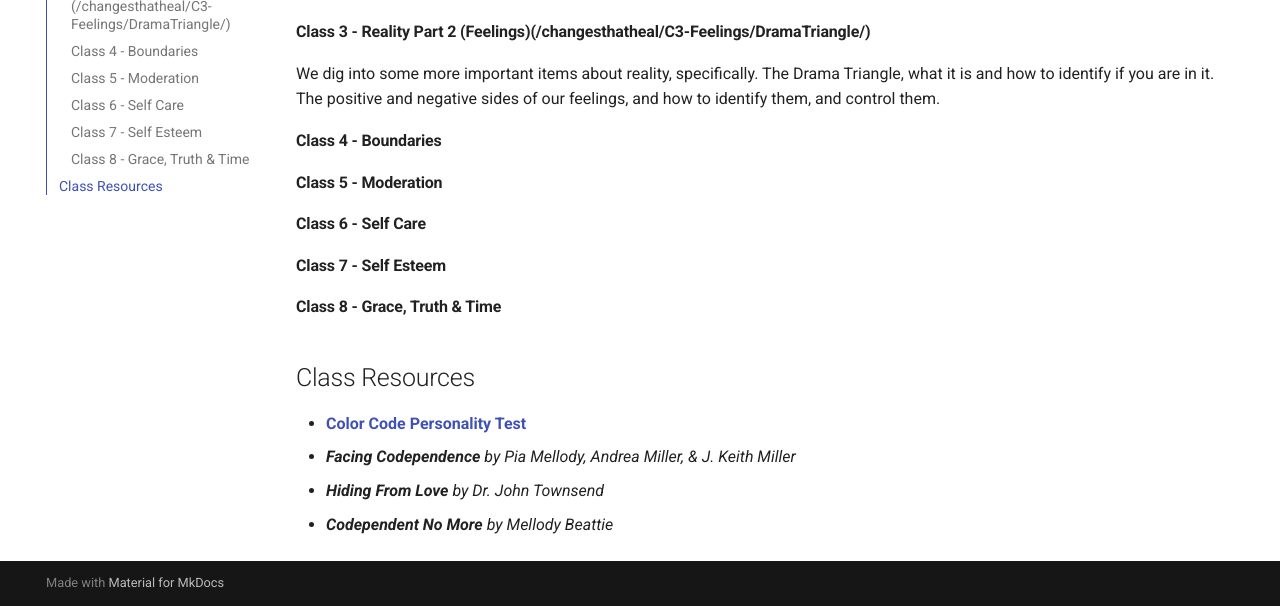
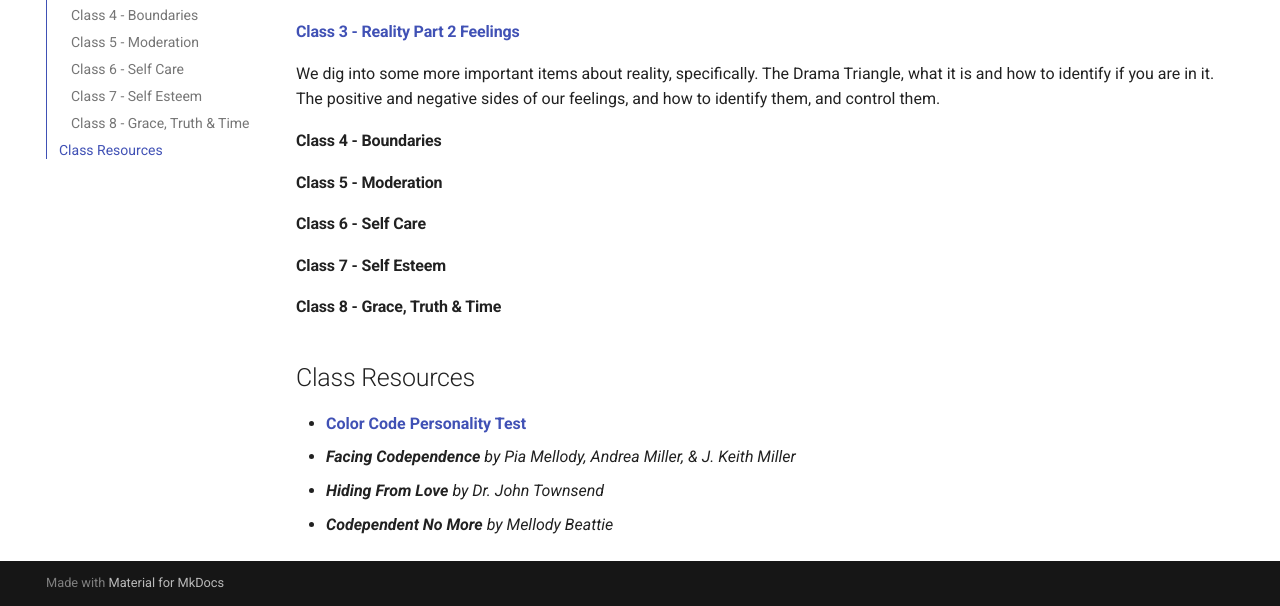
Before and after one commit to dgrothman/changesthatheal, an MkDocs documentation site: the page built from docs/index.md, in a window 1280 px wide and 900 px high, scrolled down 602 px, cut to the strip 294-900 px from the top of the window. Built offline with MkDocs 1.6.1 and Material for MkDocs 9.7.7, drawn with Linux system fonts in a browser that asks for light colours; some of the changed text lies outside the part shown.

Commit message:
fix class 3 link

```diff
--- a/docs/index.md
+++ b/docs/index.md
@@ -18,7 +18,7 @@ We help define what your reality is made up of and why it is so important as to
 to try and change another person's reality, or let them control our reality.
 
 <iframe src="https://anchor.fm/dgrothman/embed/episodes/CTH---Fall-2021---Class-2---Reality-e18g2i5" height="102px" width="400px" frameborder="0" scrolling="no"></iframe>
-#### Class 3 - Reality Part 2 (Feelings)(/changesthatheal/C3-Feelings/DramaTriangle/)
+#### [Class 3 - Reality Part 2 Feelings](/changesthatheal/C3-Feelings/ShameBasedDistortedThinking/)
 We dig into some more important items about reality, specifically. The Drama Triangle, what it is and how to
 identify if you are in it. The positive and negative sides of our feelings, and how to identify them, and control them.
 #### Class 4 - Boundaries
```
Also changed, not shown: 1 other file.
